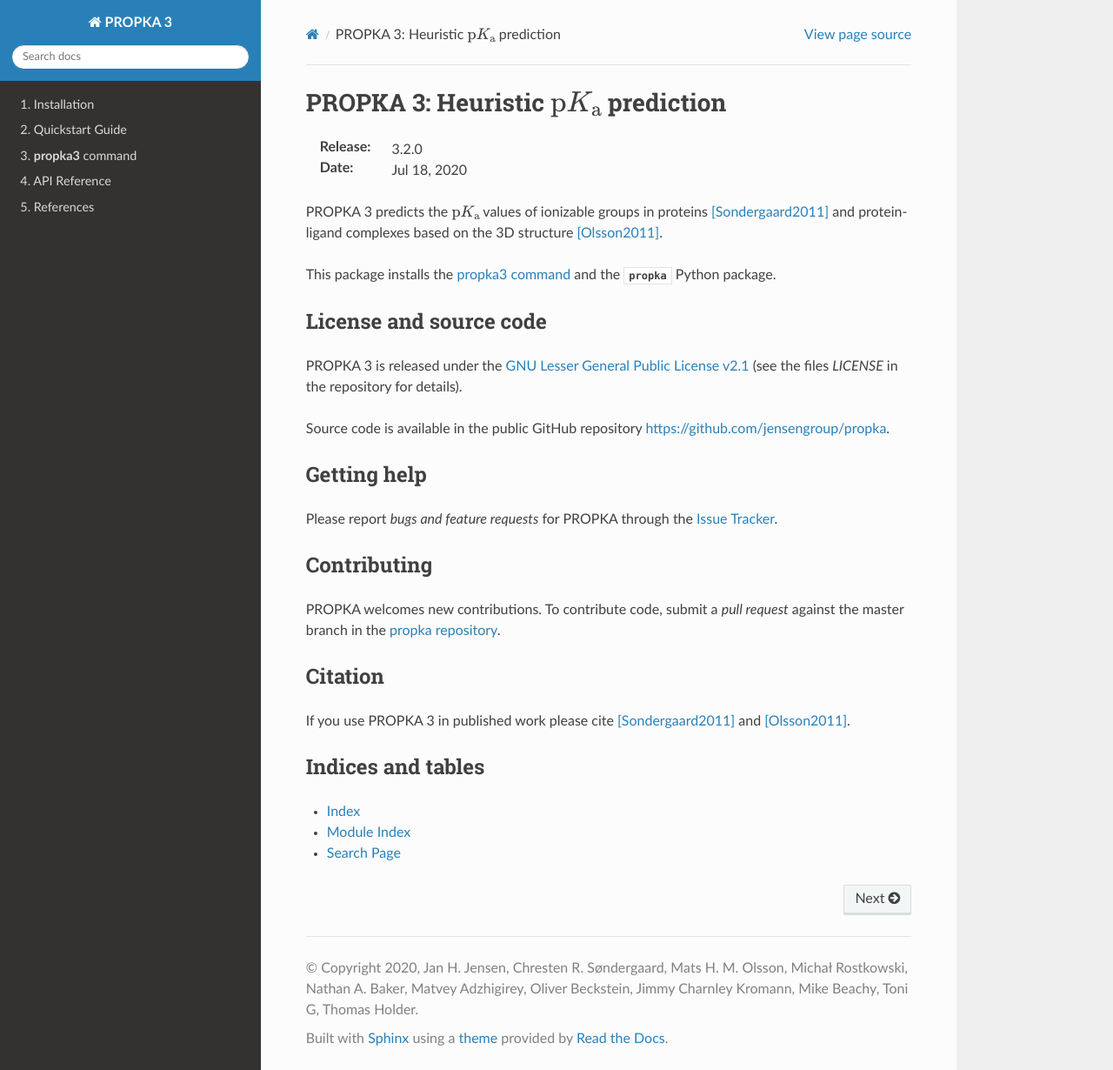
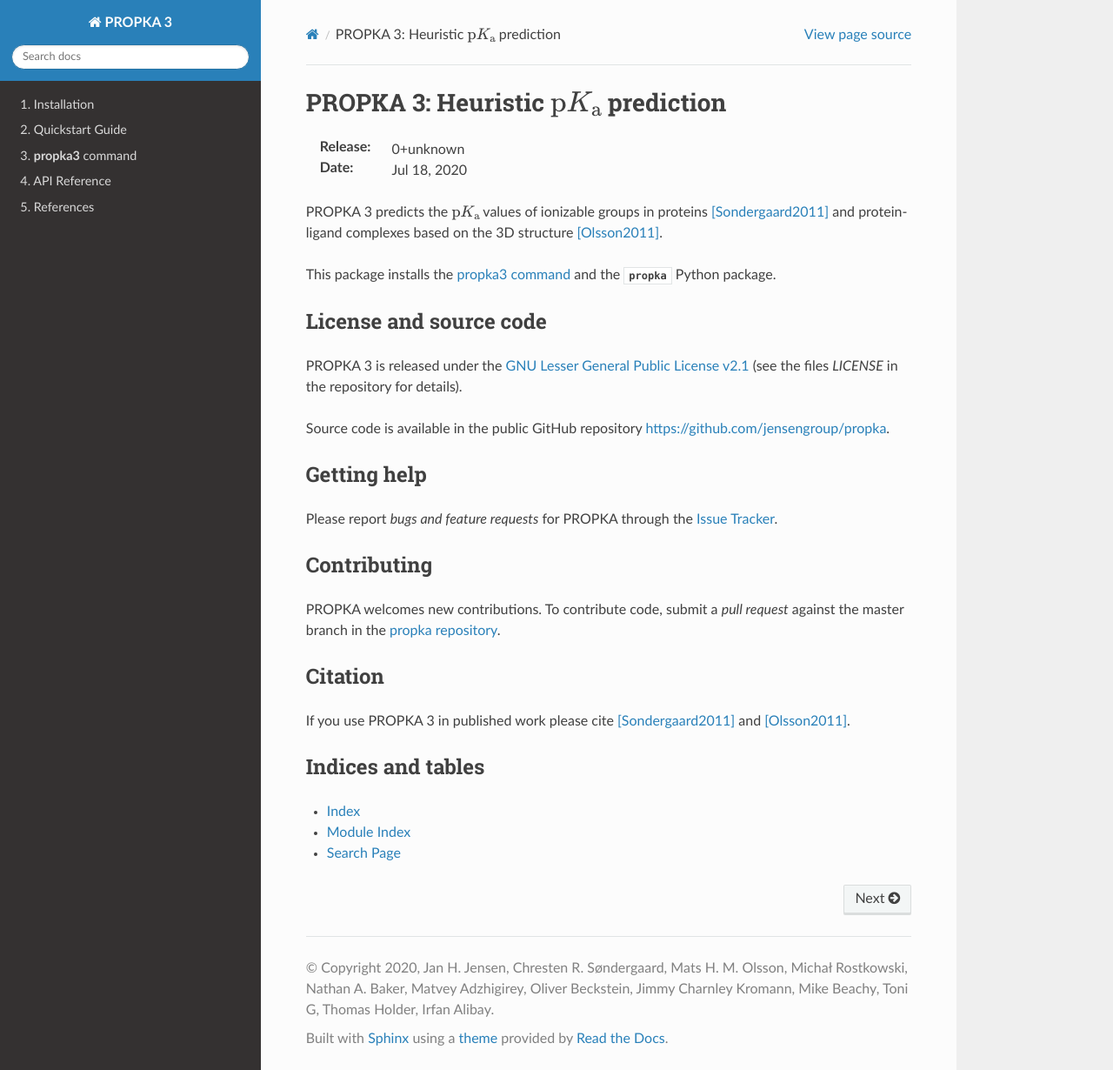
Before and after one commit to jensengroup/propka, a Sphinx documentation site: the page built from docs/source/index.rst, in a window 1280 px wide and 1230 px high. Shown: the whole window at 87% size. Built offline with Sphinx 7.4.7 and the Read the Docs theme 2.0.0, drawn with Linux system fonts in a browser that asks for light colours; formulas are drawn with MathJax 3; part of the change alters nothing that is shown.

```diff
--- a/docs/source/conf.py
+++ b/docs/source/conf.py
@@ -24,11 +24,14 @@ import sphinx_rtd_theme
 # -- Project information -----------------------------------------------------
 
 project = 'PROPKA 3'
-copyright = '2020, Jan H. Jensen, Chresten R. Søndergaard, Mats H. M. Olsson, Michał Rostkowski, Nathan A. Baker, Matvey Adzhigirey, Oliver Beckstein, Jimmy Charnley Kromann, Mike Beachy, Toni G, Thomas Holder'
-author = 'Jan H. Jensen, Chresten R. Søndergaard, Mats H. M. Olsson, Michał Rostkowski, Nathan A. Baker, Matvey Adzhigirey, Oliver Beckstein, Jimmy Charnley Kromann, Mike Beachy, Toni G, Thomas Holder'
+author = ('Jan H. Jensen, Chresten R. Søndergaard, Mats H. M. Olsson, '
+          'Michał Rostkowski, Nathan A. Baker, Matvey Adzhigirey, '
+          'Oliver Beckstein, Jimmy Charnley Kromann, Mike Beachy, '
+          'Toni G, Thomas Holder, Irfan Alibay')
+copyright = '2020, ' + author
 
 # The full version, including alpha/beta/rc tags
-release = '3.2.0'
+release = __import__('propka').__version__
 
 
 # -- General configuration ---------------------------------------------------
@@ -39,14 +42,14 @@ extensions = ['sphinx.ext.autodoc', 'sphinx.ext.intersphinx',
               'sphinx.ext.mathjax', 'sphinx.ext.viewcode',
               'sphinx.ext.napoleon', 'sphinx.ext.todo',
               'sphinx.ext.autosummary',
-##              'sphinx_sitemap',
+              'sphinx_sitemap',
               'sphinx_rtd_theme']
 
 mathjax_path = 'https://cdnjs.cloudflare.com/ajax/libs/mathjax/2.7.0/MathJax.js?config=TeX-AMS-MML_HTMLorMML'
 
 # for sitemap with https://github.com/jdillard/sphinx-sitemap
 # change if we put it under a custom domain; for right now, assume RTD
-##site_url = "https://propka.readthedocs.io"
+site_url = "https://propka.readthedocs.io"
 
 # Add any paths that contain templates here, relative to this directory.
 templates_path = ['_templates']
--- a/requirements.txt
+++ b/requirements.txt
@@ -2,3 +2,4 @@ pytest
 numpy
 sphinx>=3.1
 sphinx_rtd_theme
+sphinx_sitemap
```
